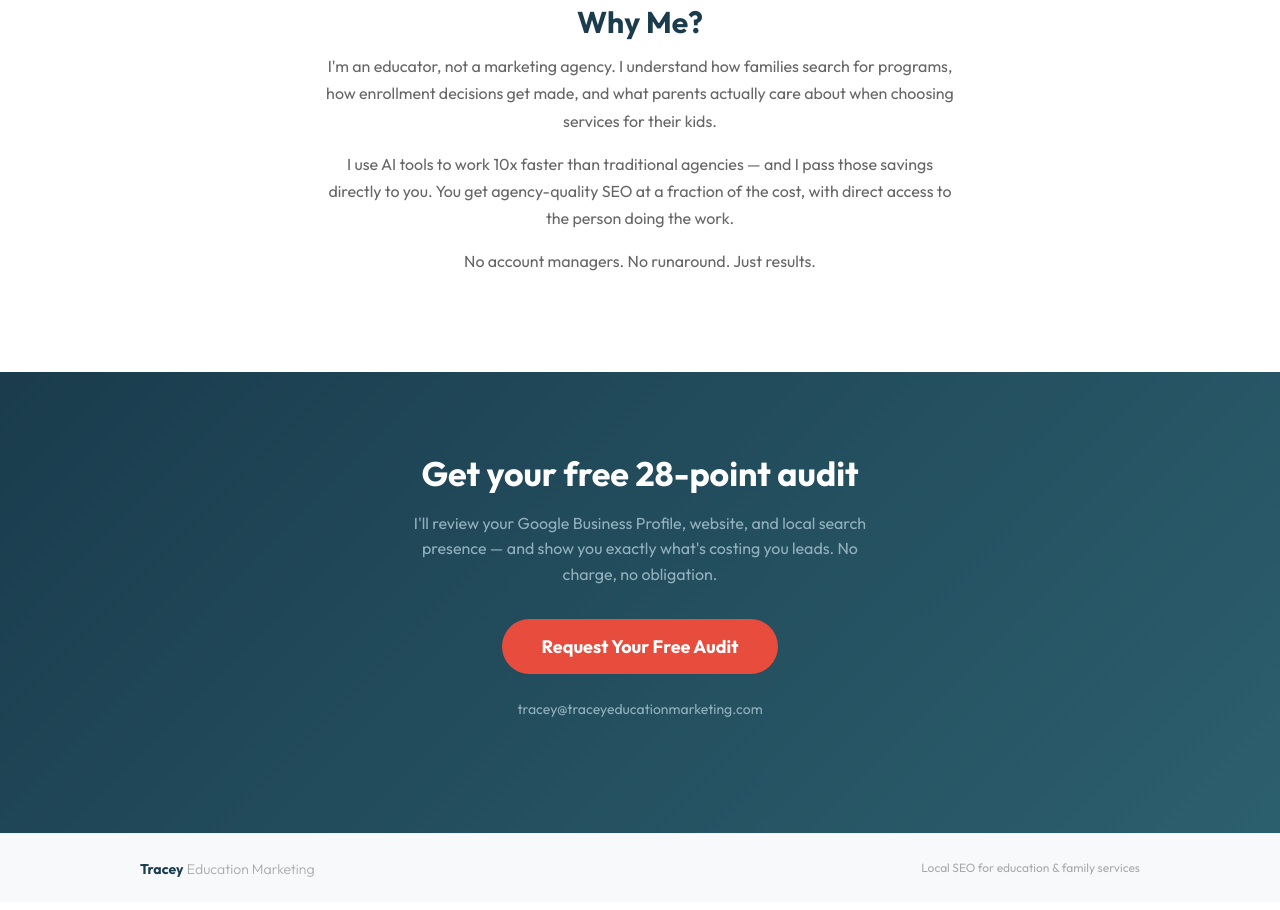
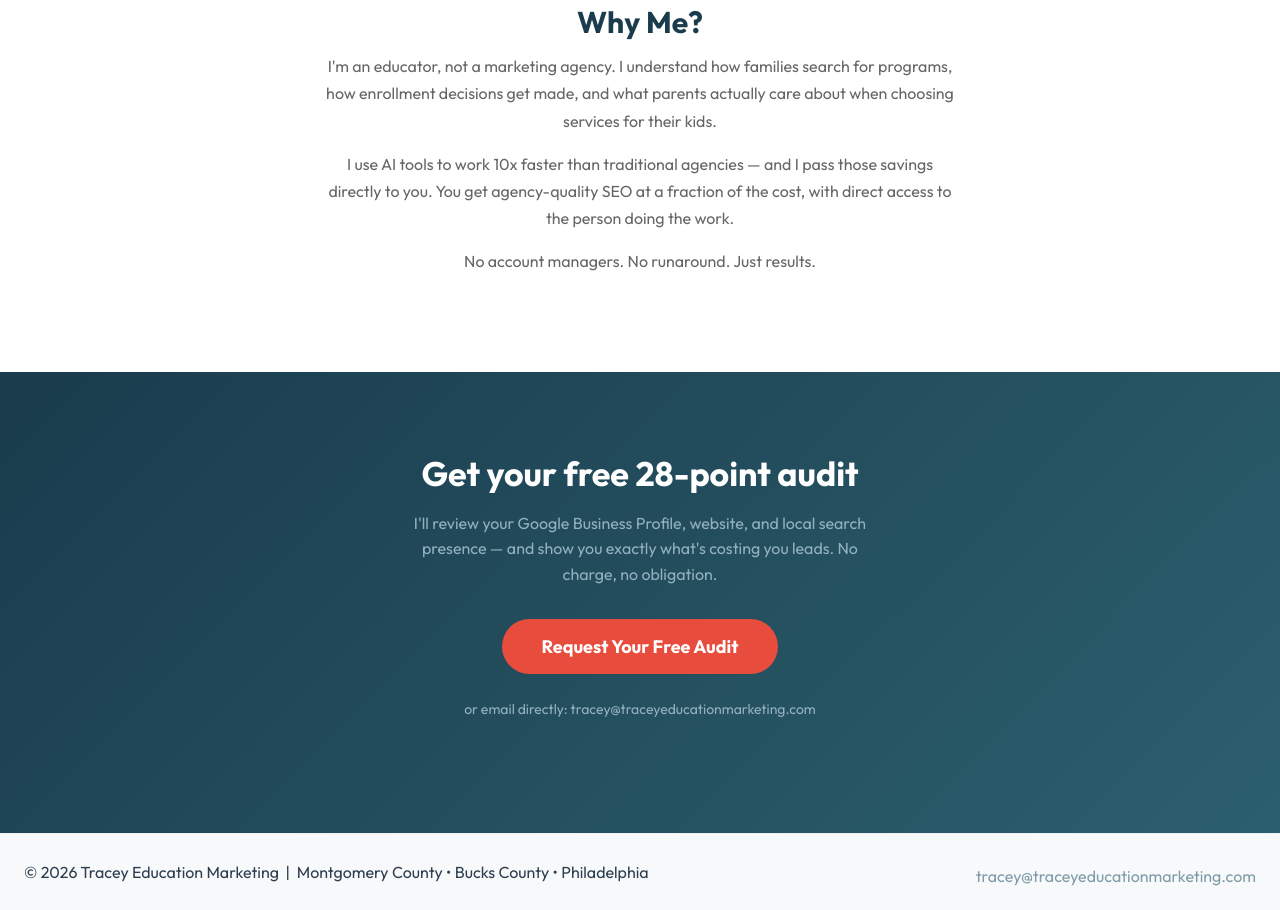
Before and after one commit to mtracey6/tracey-site, a plain HTML site: page index.html in a window 1280 px wide. Shown: the part 3698-4608 px from the top of the page. Drawn offline with Linux system fonts and the light colour scheme.

Commit message:
Update index.html

```diff
--- a/index.html
+++ b/index.html
@@ -313,16 +313,14 @@
 <section id="contact" class="cta">
     <h2>Get your free 28-point audit</h2>
     <p>I'll review your Google Business Profile, website, and local search presence &mdash; and show you exactly what's costing you leads. No charge, no obligation.</p>
-    <a href="mailto:tracey@traceyeducationmarketing.com?subject=Free%20SEO%20Audit%20Request" class="btn-primary" style="font-size:18px; padding: 16px 40px;">Request Your Free Audit</a>
-    <p class="cta-email">tracey@traceyeducationmarketing.com</p>
+    <a href="mailto:tracey@traceyeducationmarketing.com?subject=Free%20Local%20SEO%20Audit%20Request&body=Hi%20Tracey%2C%0A%0AI%27d%20like%20a%20free%2028-point%20local%20SEO%20audit%20for%20my%20business.%0A%0ABusiness%20name%3A%20%0AWebsite%3A%20%0APhone%3A%20%0A%0AThanks!" class="btn-primary" style="font-size:18px; padding: 16px 40px;">Request Your Free Audit</a>
+    <p class="cta-email">or email directly: <a href="mailto:tracey@traceyeducationmarketing.com" style="color:#93b1bd;">tracey@traceyeducationmarketing.com</a></p>
 </section>
 
 <!-- Footer -->
 <div class="footer">
-    <div class="footer-inner">
-        <div class="footer-brand"><b>Tracey</b> <span>Education Marketing</span></div>
-        <span class="footer-note">Local SEO for education & family services</span>
-    </div>
+    <p>&copy; 2026 Tracey Education Marketing &nbsp;|&nbsp; Montgomery County &bull; Bucks County &bull; Philadelphia</p>
+    <p style="margin-top:8px;"><a href="mailto:tracey@traceyeducationmarketing.com" style="color:#7f9ca8;">tracey@traceyeducationmarketing.com</a></p>
 </div>
 
 </body>
```
